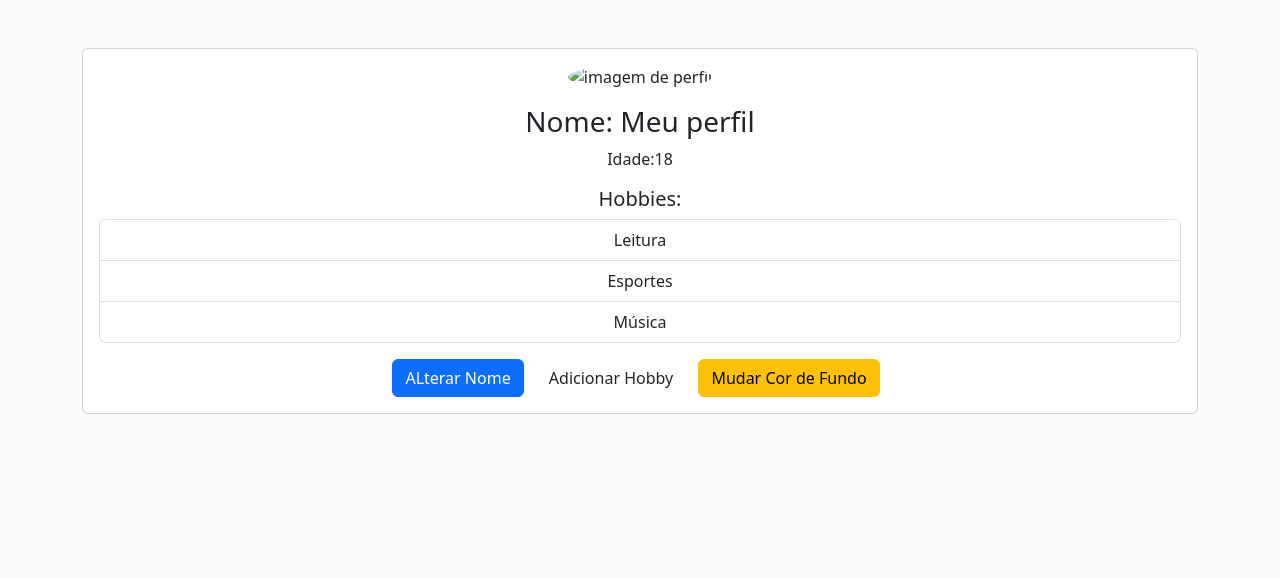
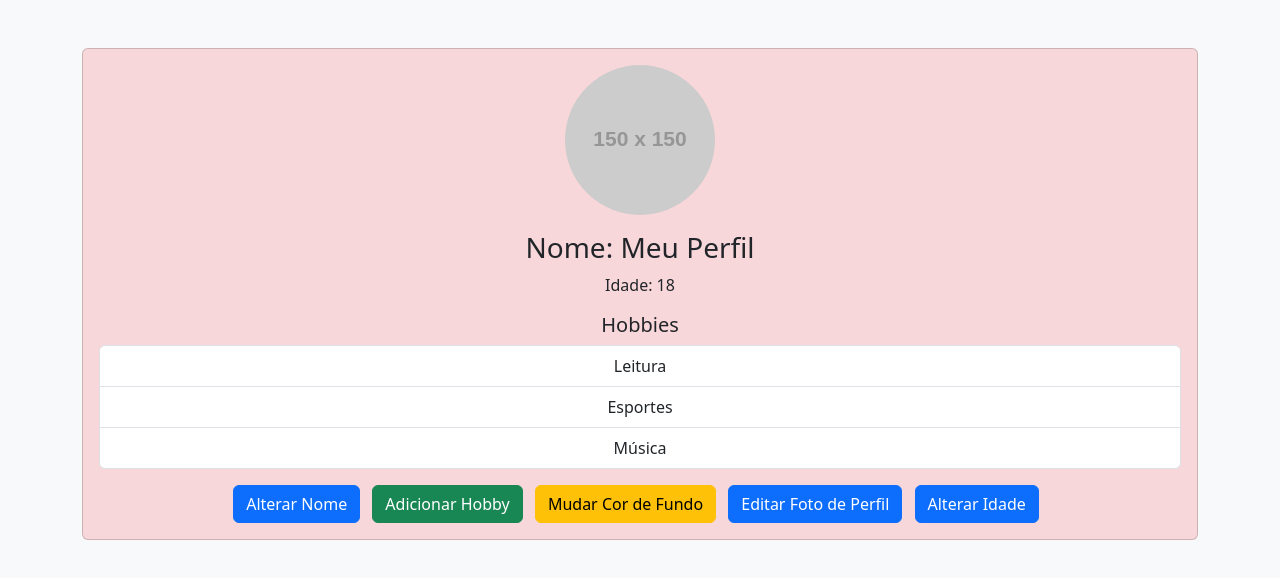
Before and after one commit to Am1g0lito/meuPerfil, a plain HTML site: page Index.html in a window 1280 px wide. Both pictures are taken after a click on the button "Mudar Cor de Fundo". Drawn offline with nearby package versions, Linux system fonts and the light colour scheme; placeholder pictures from the web are drawn by us.

Commit message:
Update Index.html
Atualização 1.0.2:

*add a opção de editar foto de perfil
*add a opção de editar idade

ausente:
*opção de deletar hobbies

```diff
--- a/Index.html
+++ b/Index.html
@@ -2,8 +2,8 @@
 <html lang="pt-br">
     <head>
         <meta charset="UTF-8">
-    <meta name="viewport" content="width=device-width, initial-scale=1.0">
-    <title>perfil alternativo</title>
+        <meta name="viewport" content="width=device-width, initialscale=1.0">
+        <title>Perfil Interativo</title>
         <link href="https://cdn.jsdelivr.net/npm/bootstrap@5.3.0/dist/css/bootstrap.min.css" rel="stylesheet">
     </head>
     <body class="bg-light">
@@ -11,48 +11,64 @@
     <div class="container mt-5">
         <div class="card" id="profileCard">
             <div class="card-body text-center">
-                <img scr="https://via.placeholder.com/150" alt="imagem de perfil" id="prodileImagem" class="rounded-circle mb-3" style="width: 150px;" >
-                <h3 id="profileName">Nome: Meu perfil </h3>
-                <p id="profileAge">Idade:18</p>
+                <img src="https://via.placeholder.com/150" alt="Imagem de Perfil" id="profileImage" class="rounded-circle mb-3" style="width:150px;">
+                <h3 id="profileName">Nome: Meu Perfil</h3>
+                <p id="profileAge">Idade: 18</p>
 
-                <h5>Hobbies: </h5>
-                <ul id="HobbiesList" class="list-group mb-3">
+                <h5>Hobbies</h5>
+                <ul id="hobbiesList" class="list-group mb-3">
                     <li class="list-group-item">Leitura</li>
                     <li class="list-group-item">Esportes</li>
                     <li class="list-group-item">Música</li>
                 </ul>
-
-                <button class="btn btn-primary me-2" onlick="alterarNome()"> ALterar Nome</button>
-                <button class="btn btn-sucess me-2" onlick="adicionarHobby()"> Adicionar  Hobby</button>
-                <button class="btn btn-warning me-2" onlick="mudarCorDeFundo()"> Mudar Cor de Fundo</button>
-
+                <button class="btn btn-primary me-2" onclick="alterarNome()">Alterar Nome</button>
+                <button class="btn btn-success me-2" onclick="adicionarHobby()">Adicionar Hobby</button>
+                <button class="btn btn-warning me-2" onclick="mudarCorDeFundo()">Mudar Cor de Fundo</button>
+                <button class="btn btn-primary me-2" onclick="editarFotoPerfil()">Editar Foto de Perfil </button>
+                <button class="btn btn-primary me-2" onclick="alterarIdade()">Alterar Idade</button>
             </div>
         </div>
     </div>
-    </div>
-
     <script>
         function alterarNome(){
-            const noveNome=prompt("Digite o novo nome: ");
-            if(novo Nome){
-                document.getElementById("profileName")-textContent="Nome:" + noveNome
+            const novoNome=prompt("Digite o novo nome: ");
+            if(novoNome){
+                document.getElementById("profileName").textContent="Nome: " + novoNome;
             }
         }
-    Function adicionarHobby(){
-        const novoHobby =prompt("Digite um novo Hobbie");
+
+        function alterarIdade(){
+            const novaIdade=prompt("Digite sua idade: ");
+            if(novaIdade){
+                document.getElementById("profileAge").textContent="Idade: " + novaIdade;
+            }
+        }
+
+        function adicionarHobby(){
+            const novoHobby = prompt("Digite um novo hobby: ");
             if(novoHobby){
-        const li=document.createElement(li);
-        li-textContent=novoHobby;
-        li-ClassName="list-group-item";
+                const li = document.createElement("li");
+                li.textContent= novoHobby;
+                li.className="list-group-item";
                 document.getElementById("hobbiesList").appendChild(li);
             }
         }
+        function mudarCorDeFundo(){
+            const cores = ["#f8d7da","#d1ecf1", "#d4edda", "#fff3cd", "#cce5ff"];
+            const corAleatoria = cores[Math.floor(Math.random() * cores.length)];
+            document.getElementById("profileCard").style.backgroundColor= corAleatoria;
+        }
 
-    function mudarCorDeFundo(){
-        const cores=["#f8d7da", "#d1rcf1", "#d4edda", "#fff3cd", "#cce5ff"];
-        const corAleatoria=cores[Math.floor(math.random() * coreslength)];
+        function editarFotoPerfil(){
+            const fotonova = prompt ("Digite a URL da nova foto de perfil: ");
+            if (fotonova){
+                document.getElementById("profileImage").src = fotonova;
+            }
+
+
+
         }
     </script>
-
+    <script src="https://cdn.jsdelivr.net/npm/bootstrap@5.3.0/dist/js/bootstrap.bundle.min.js"></script>
     </body>
 </html>
```
Lines whose indentation alone changed are shown as unchanged.
